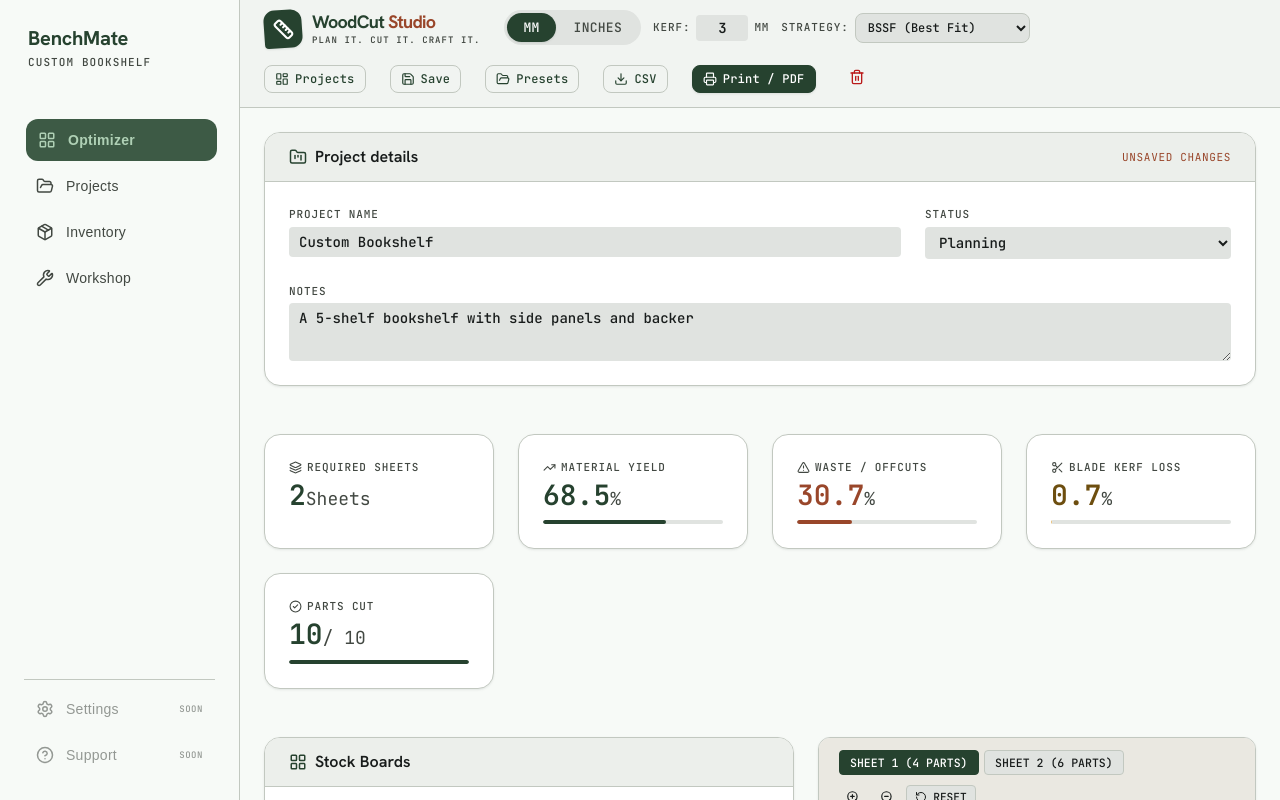
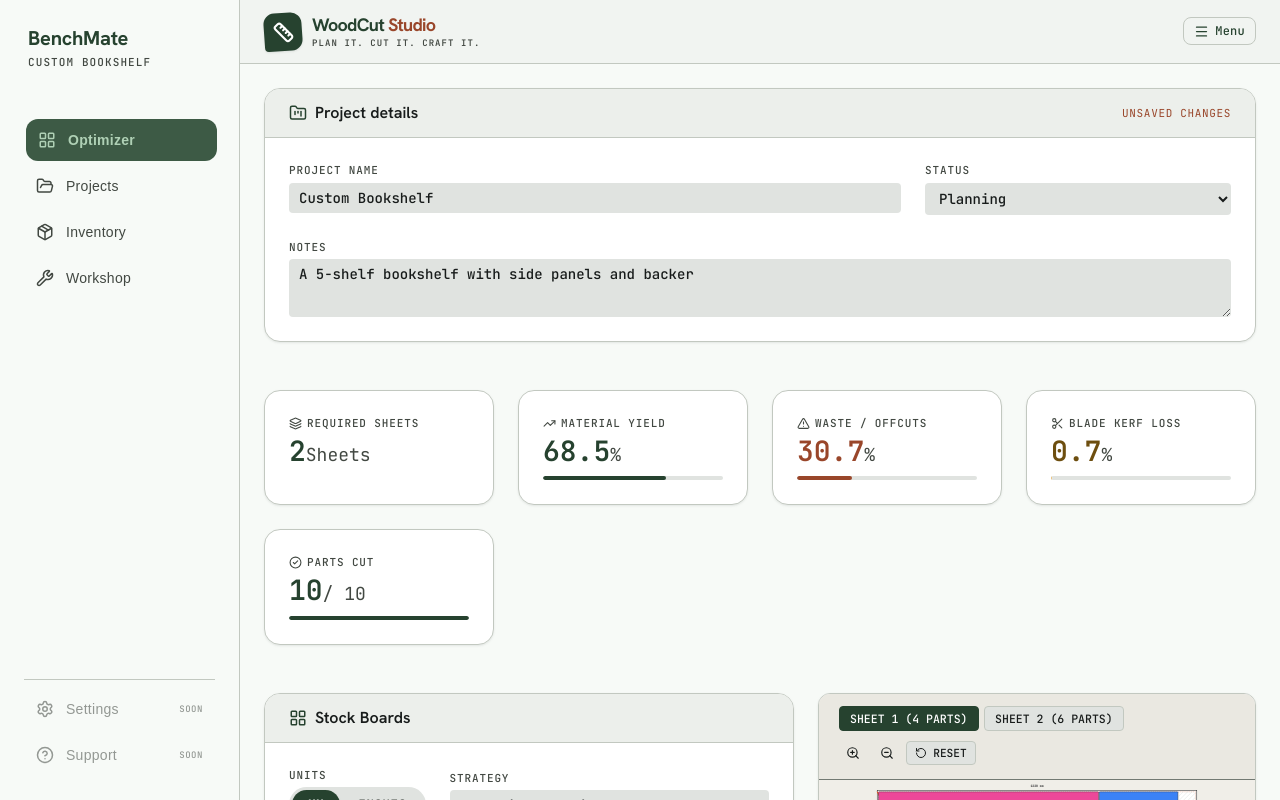
Before and after one commit to modarose/wood-cut-list, a React (Vite) app: page / in a window 1280 px wide. Built offline with nearby package versions, Linux system fonts and the light colour scheme.

Commit message:
feat: initialize BenchMate project structure, documentation, and core UI components

```diff
--- a/src/App.jsx
+++ b/src/App.jsx
@@ -614,8 +614,6 @@ export default function App() {
 
         {/* Top App Bar */}
         <Header
-          unit={unit}
-          onUnitChange={handleUnitChange}
           onOpenPresets={() => setIsPresetsOpen(true)}
           onOpenProjects={handleOpenProjects}
           onSaveProject={handleSaveProject}
@@ -623,10 +621,6 @@ export default function App() {
           onExportCSV={handleExportCSV}
           onPrint={handlePrint}
           onClearAll={handleClearAll}
-          strategy={strategy}
-          onStrategyChange={handleStrategyChange}
-          stock={stock}
-          onStockChange={handleStockChange}
         />
 
         {/* Workspace content */}
@@ -670,6 +664,9 @@ export default function App() {
                 stock={stock}
                 onStockChange={handleStockChange}
                 unit={unit}
+                onUnitChange={handleUnitChange}
+                strategy={strategy}
+                onStrategyChange={handleStrategyChange}
                 cutPreference={cutPreference}
                 onCutPreferenceChange={handleCutPreferenceChange}
                 selectedMaterial={selectedMaterial}
--- a/src/components/Header.jsx
+++ b/src/components/Header.jsx
@@ -1,10 +1,7 @@
-import React from 'react';
-import { UNITS } from '../utils/unitConverter';
-import { Download, Printer, FolderOpen, Trash2, Ruler, Save, LayoutDashboard } from 'lucide-react';
+import React, { useEffect, useRef, useState } from 'react';
+import { Download, FolderOpen, LayoutDashboard, Menu, Printer, Ruler, Save, Trash2, X } from 'lucide-react';
 
 export default function Header({
-  unit,
-  onUnitChange,
   onOpenPresets,
   onOpenProjects,
   onSaveProject,
@@ -12,11 +9,33 @@ export default function Header({
   onExportCSV,
   onPrint,
   onClearAll,
-  strategy,
-  onStrategyChange,
-  stock,
-  onStockChange,
 }) {
+  const [isMenuOpen, setIsMenuOpen] = useState(false);
+  const menuRef = useRef(null);
+
+  useEffect(() => {
+    if (!isMenuOpen) return undefined;
+
+    const handlePointerDown = event => {
+      if (!menuRef.current?.contains(event.target)) setIsMenuOpen(false);
+    };
+    const handleKeyDown = event => {
+      if (event.key === 'Escape') setIsMenuOpen(false);
+    };
+
+    document.addEventListener('pointerdown', handlePointerDown);
+    document.addEventListener('keydown', handleKeyDown);
+    return () => {
+      document.removeEventListener('pointerdown', handlePointerDown);
+      document.removeEventListener('keydown', handleKeyDown);
+    };
+  }, [isMenuOpen]);
+
+  const runAction = action => {
+    setIsMenuOpen(false);
+    action();
+  };
+
   return (
     <header className="ws-appbar no-print">
 
@@ -30,93 +49,56 @@ export default function Header({
         </div>
       </div>
 
-      {/* Left: unit pill + kerf inline */}
-      <div className="ws-appbar-left" style={{ flexWrap: 'wrap', gap: '12px' }}>
+      <div className="ws-appbar-right">
+        <div className="ws-action-menu" ref={menuRef}>
+          <button
+            type="button"
+            className="ws-btn ws-btn-sm ws-action-menu-toggle"
+            onClick={() => setIsMenuOpen(value => !value)}
+            aria-expanded={isMenuOpen}
+            aria-haspopup="true"
+            aria-label={isMenuOpen ? 'Close optimizer actions menu' : 'Open optimizer actions menu'}
+            title="Optimizer actions"
+          >
+            {isMenuOpen ? <X size={15} /> : <Menu size={15} />}
+            Menu
+          </button>
 
-        {/* MM / INCHES pill toggle */}
-        <div className="ws-pill-group">
-          <button
-            className={`ws-pill-btn${unit === UNITS.MM ? ' active' : ''}`}
-            onClick={() => onUnitChange(UNITS.MM)}
-          >
-            MM
-          </button>
-          <button
-            className={`ws-pill-btn${unit === UNITS.INCH ? ' active' : ''}`}
-            onClick={() => onUnitChange(UNITS.INCH)}
-          >
-            INCHES
-          </button>
-        </div>
-
-        {/* Kerf inline */}
-        <div className="ws-appbar-stat">
-          <label htmlFor="header-kerf">KERF:</label>
-          <input
-            id="header-kerf"
-            className="ws-appbar-input"
-            type="number"
-            step={unit === UNITS.INCH ? '0.03125' : '0.5'}
-            value={stock.kerf}
-            onChange={e => onStockChange({ ...stock, kerf: parseFloat(e.target.value) || 0 })}
-          />
-          <label htmlFor="header-kerf" style={{ fontFamily: 'var(--ws-font-mono)', fontSize: '11px', fontWeight: 500 }}>
-            {unit}
-          </label>
-        </div>
-
-        {/* Strategy selector */}
-        <div className="ws-appbar-stat">
-          <label style={{ fontFamily: 'var(--ws-font-mono)', fontSize: '11px', fontWeight: 500, letterSpacing: '0.08em', textTransform: 'uppercase' }}>
-            STRATEGY:
-          </label>
-          <select
-            value={strategy}
-            onChange={e => onStrategyChange(e.target.value)}
-            className="ws-select-inline"
-          >
-            <option value="bssf">BSSF (Best Fit)</option>
-            <option value="baf">BAF (Area Priority)</option>
-          </select>
-        </div>
-
-      </div>
-
-      {/* Right: action buttons */}
-      <div className="ws-appbar-right">
-        <button onClick={onOpenProjects} className="ws-btn ws-btn-sm" title="Open BenchMate projects">
-          <LayoutDashboard size={14} />
+          {isMenuOpen && (
+            <div className="ws-action-menu-panel" aria-label="Optimizer actions">
+              <button type="button" className="ws-action-menu-item" onClick={() => runAction(onOpenProjects)}>
+                <LayoutDashboard size={15} />
                 Projects
               </button>
               <button
-          onClick={onSaveProject}
-          className="ws-btn ws-btn-sm"
+                type="button"
+                className="ws-action-menu-item"
+                onClick={() => runAction(onSaveProject)}
                 title={isDirty ? 'Save project' : 'Project is already saved'}
                 disabled={!isDirty}
               >
-          <Save size={14} />
+                <Save size={15} />
                 Save
               </button>
-        <button onClick={onOpenPresets} className="ws-btn ws-btn-sm" title="Load Woodworking Presets">
-          <FolderOpen size={14} />
+              <button type="button" className="ws-action-menu-item" onClick={() => runAction(onOpenPresets)}>
+                <FolderOpen size={15} />
                 Presets
               </button>
-        <button onClick={onExportCSV} className="ws-btn ws-btn-sm" title="Export Cut List CSV">
-          <Download size={14} />
-          CSV
+              <button type="button" className="ws-action-menu-item" onClick={() => runAction(onExportCSV)}>
+                <Download size={15} />
+                Export CSV
               </button>
-        <button onClick={onPrint} className="ws-btn ws-btn-primary ws-btn-sm" title="Print Cut Sheet PDF">
-          <Printer size={14} />
+              <button type="button" className="ws-action-menu-item" onClick={() => runAction(onPrint)}>
+                <Printer size={15} />
                 Print / PDF
               </button>
-        <button
-          onClick={onClearAll}
-          className="ws-btn-icon"
-          style={{ color: 'var(--ws-error)' }}
-          title="Reset All Data"
-        >
-          <Trash2 size={16} />
+              <button type="button" className="ws-action-menu-item danger" onClick={() => runAction(onClearAll)}>
+                <Trash2 size={15} />
+                Reset all data
               </button>
+            </div>
+          )}
+        </div>
       </div>
 
     </header>
--- a/src/components/ProjectDashboard.jsx
+++ b/src/components/ProjectDashboard.jsx
@@ -24,7 +24,7 @@ function ProjectCard({ projectRecord, archived, onOpen, onDuplicate, onArchive,
   const partCount = projectRecord.parts.reduce((sum, part) => sum + part.quantity, 0);
 
   return (
-    <article className="ws-card" style={{ display: 'flex', flexDirection: 'column', gap: 'var(--ws-space-md)' }}>
+    <article className="ws-card ws-project-card" style={{ display: 'flex', flexDirection: 'column', gap: 'var(--ws-space-md)' }}>
       <div style={{ display: 'flex', justifyContent: 'space-between', gap: 'var(--ws-space-md)', alignItems: 'flex-start' }}>
         <div>
           <h2 style={{ margin: 0, fontSize: '1.1rem', color: 'var(--ws-on-surface)' }}>{project.name}</h2>
@@ -114,7 +114,7 @@ export default function ProjectDashboard({
 
   return (
     <main className="ws-main">
-        <div className="ws-content" style={{ maxWidth: '1180px', margin: '0 auto', width: '100%' }}>
+        <div className="ws-content ws-project-content">
           <div style={{
             display: 'flex',
             justifyContent: 'space-between',
--- a/src/components/SheetSettings.jsx
+++ b/src/components/SheetSettings.jsx
@@ -8,6 +8,9 @@ export default function SheetSettings({
   stock,
   onStockChange,
   unit,
+  onUnitChange,
+  strategy,
+  onStrategyChange,
   cutPreference,
   onCutPreferenceChange,
   selectedMaterial,
@@ -66,6 +69,40 @@ export default function SheetSettings({
       </div>
 
       <div className="ws-card-body">
+
+        <div className="ws-stock-controls">
+          <div className="ws-stock-control">
+            <span className="ws-label">Units</span>
+            <div className="ws-pill-group" role="group" aria-label="Dimension units">
+              <button
+                type="button"
+                className={`ws-pill-btn${unit === UNITS.MM ? ' active' : ''}`}
+                onClick={() => onUnitChange(UNITS.MM)}
+              >
+                MM
+              </button>
+              <button
+                type="button"
+                className={`ws-pill-btn${unit === UNITS.INCH ? ' active' : ''}`}
+                onClick={() => onUnitChange(UNITS.INCH)}
+              >
+                INCHES
+              </button>
+            </div>
+          </div>
+
+          <label className="ws-input-group ws-stock-strategy">
+            <span className="ws-label">Strategy</span>
+            <select
+              value={strategy}
+              onChange={e => onStrategyChange(e.target.value)}
+              className="ws-select"
+            >
+              <option value="bssf">BSSF (Best Fit)</option>
+              <option value="baf">BAF (Area Priority)</option>
+            </select>
+          </label>
+        </div>
 
         {/* 4 dimension inputs */}
         <div style={{ display: 'flex', gap: '12px', flexWrap: 'wrap', marginBottom: '16px' }}>
--- a/src/index.css
+++ b/src/index.css
@@ -364,6 +364,78 @@ input[type=number] {
   min-width: 0;
 }
 
+.ws-action-menu {
+  position: relative;
+  flex-shrink: 0;
+}
+
+.ws-action-menu-toggle {
+  color: var(--ws-primary);
+}
+
+.ws-action-menu-panel {
+  position: absolute;
+  top: calc(100% + 8px);
+  right: 0;
+  z-index: 60;
+  display: flex;
+  flex-direction: column;
+  gap: 2px;
+  min-width: 220px;
+  padding: 8px;
+  background: var(--ws-surface-container-lowest);
+  border: 1px solid var(--ws-outline-variant);
+  border-radius: var(--ws-radius-lg);
+  box-shadow: var(--ws-shadow-md);
+}
+
+.ws-action-menu-item {
+  display: flex;
+  align-items: center;
+  gap: 9px;
+  width: 100%;
+  padding: 9px 10px;
+  border: none;
+  border-radius: var(--ws-radius);
+  background: transparent;
+  color: var(--ws-on-surface);
+  font-family: var(--ws-font-mono);
+  font-size: 12px;
+  text-align: left;
+  cursor: pointer;
+}
+
+.ws-action-menu-item:hover:not(:disabled) {
+  background: var(--ws-surface-container-high);
+}
+
+.ws-action-menu-item:focus-visible {
+  outline: 2px solid var(--ws-primary);
+  outline-offset: -2px;
+}
+
+.ws-action-menu-item:disabled {
+  opacity: 0.55;
+  cursor: not-allowed;
+}
+
+.ws-action-menu-item svg {
+  flex-shrink: 0;
+  color: var(--ws-primary);
+}
+
+.ws-action-menu-item.danger {
+  color: var(--ws-error);
+}
+
+.ws-action-menu-item.danger svg {
+  color: var(--ws-error);
+}
+
+.ws-action-menu-item.danger:hover:not(:disabled) {
+  background: var(--ws-error-container);
+}
+
 /* Pill toggle (MM / INCHES) */
 .ws-pill-group {
   display: flex;
@@ -450,19 +522,6 @@ input[type=number] {
   }
 }
 
-@media (min-width: 901px) and (max-width: 1280px) {
-  .ws-appbar {
-    align-items: flex-start;
-    padding-top: 10px;
-    padding-bottom: 10px;
-  }
-
-  .ws-appbar-right {
-    flex: 1 1 100%;
-    justify-content: flex-start;
-  }
-}
-
 @media (max-width: 600px) {
   .ws-project-title {
     font-size: 16px;
@@ -489,6 +548,16 @@ input[type=number] {
 
 /* ─── METRIC CARDS ──────────────────────────────────────── */
 /* Material inventory */
+.ws-project-content {
+  width: 100%;
+  max-width: 1280px;
+  margin: 0 auto;
+}
+
+.ws-project-card {
+  padding: var(--ws-space-md);
+}
+
 .ws-inventory-content {
   width: 100%;
   max-width: 1280px;
@@ -1284,6 +1353,31 @@ input[type=number] {
 
 .ws-card-body {
   padding: var(--ws-space-md);
+}
+
+.ws-stock-controls {
+  display: flex;
+  align-items: flex-end;
+  flex-wrap: wrap;
+  gap: var(--ws-space-md);
+  margin-bottom: var(--ws-space-md);
+  padding-bottom: var(--ws-space-md);
+  border-bottom: 1px solid var(--ws-outline-variant);
+}
+
+.ws-stock-control {
+  display: flex;
+  flex-direction: column;
+  gap: 4px;
+}
+
+.ws-stock-strategy {
+  flex: 1 1 220px;
+  min-width: 180px;
+}
+
+.ws-stock-strategy .ws-select {
+  width: 100%;
 }
 
 /* ─── BUTTONS ───────────────────────────────────────────── */
```
Also changed, not shown: 4 other files (tests, documents, lock files or other folders). Lines whose indentation alone changed are shown as unchanged.
